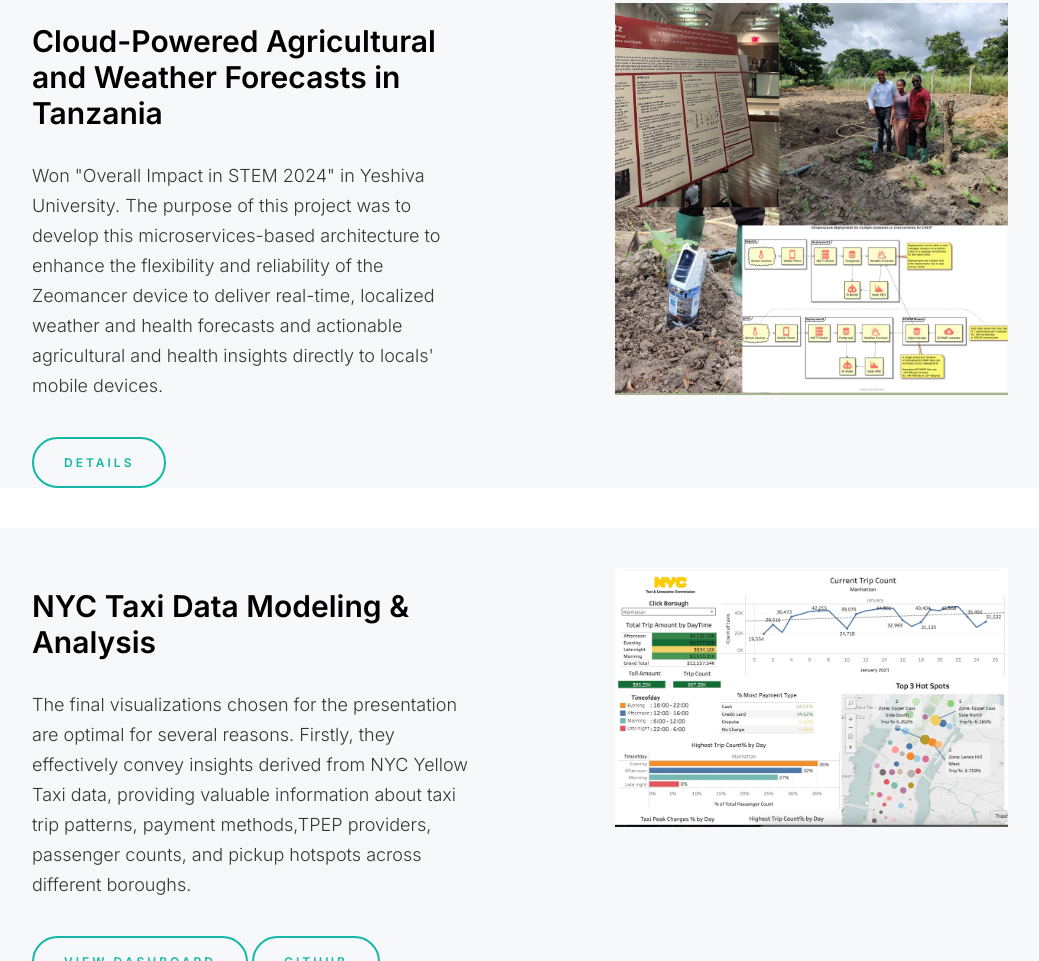
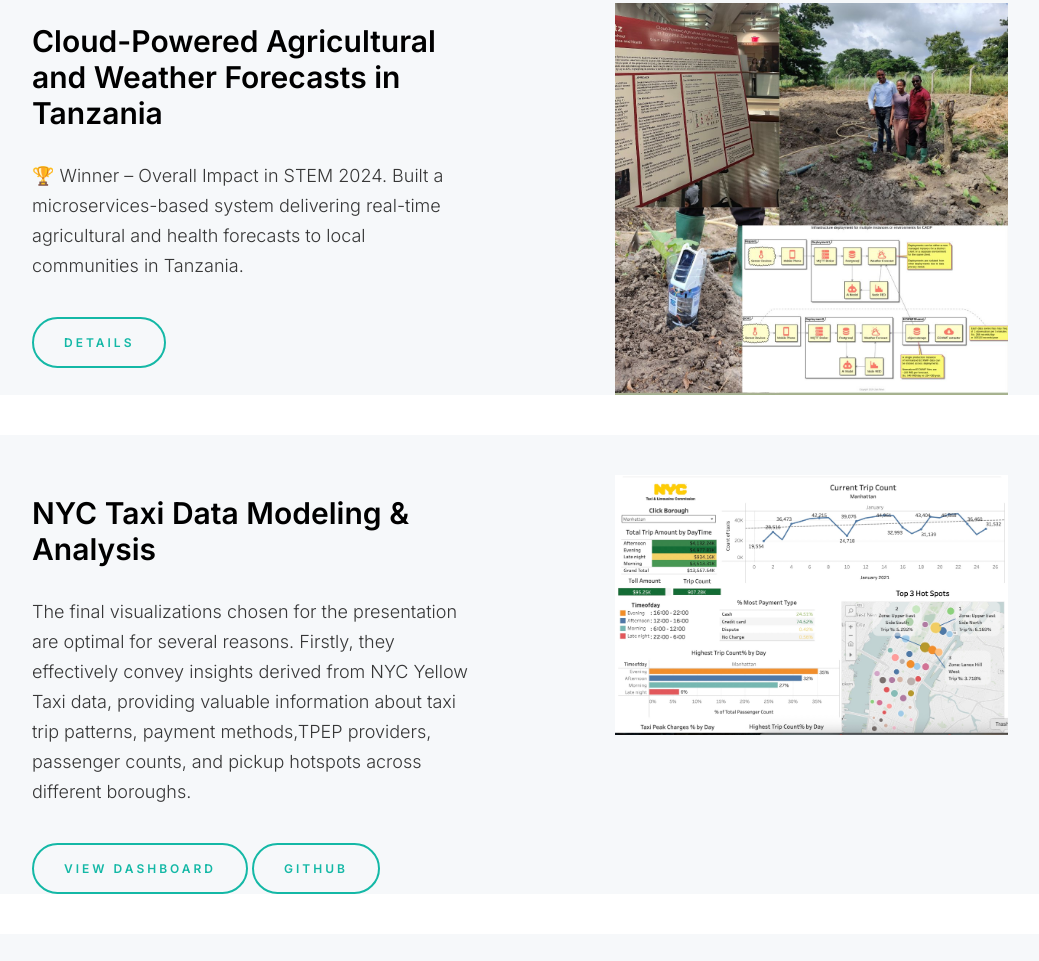
Before and after one commit to karinathpa/portfolio, a plain HTML site: page index.html in a window 1280 px wide. Shown: the part 3337-4298 px from the top of the page, without its empty margins (120-1159 px from the left). Drawn offline with nearby package versions, Linux system fonts and the light colour scheme.

Commit message:
Revise project description for clarity and impact

```diff
--- a/index.html
+++ b/index.html
@@ -220,8 +220,8 @@
                   <div class="col-12 col-sm-12 col-md-7 col-lg-7 col-xl-7 col-xxl-7">
                       <section>
                           <h3 class="ds-work-tilte">Cloud-Powered Agricultural and Weather Forecasts in Tanzania</h3>
-                          <p>Won "Overall Impact in STEM 2024" in Yeshiva University. The purpose of this project was to develop this microservices-based architecture to enhance the flexibility and reliability of the Zeomancer device to deliver real-time,
-localized weather and health forecasts and actionable agricultural and health insights directly to locals' mobile devices. </p>
+                          <p>🏆 Winner – Overall Impact in STEM 2024.
+                              Built a microservices-based system delivering real-time agricultural and health forecasts to local communities in Tanzania.</p>
                           <a href="https://www.yu.edu/katz/research-symposium-2024#AI:~:text=VIEW%20POSTER-,Cloud%2DPowered%20Agricultural%20and%20Weather%20Forecasts%E2%80%AFin%20Tanzania,-Authors%3A%20Karina" class="ds-button">Details</a>
                       </section>
                   </div>
```
